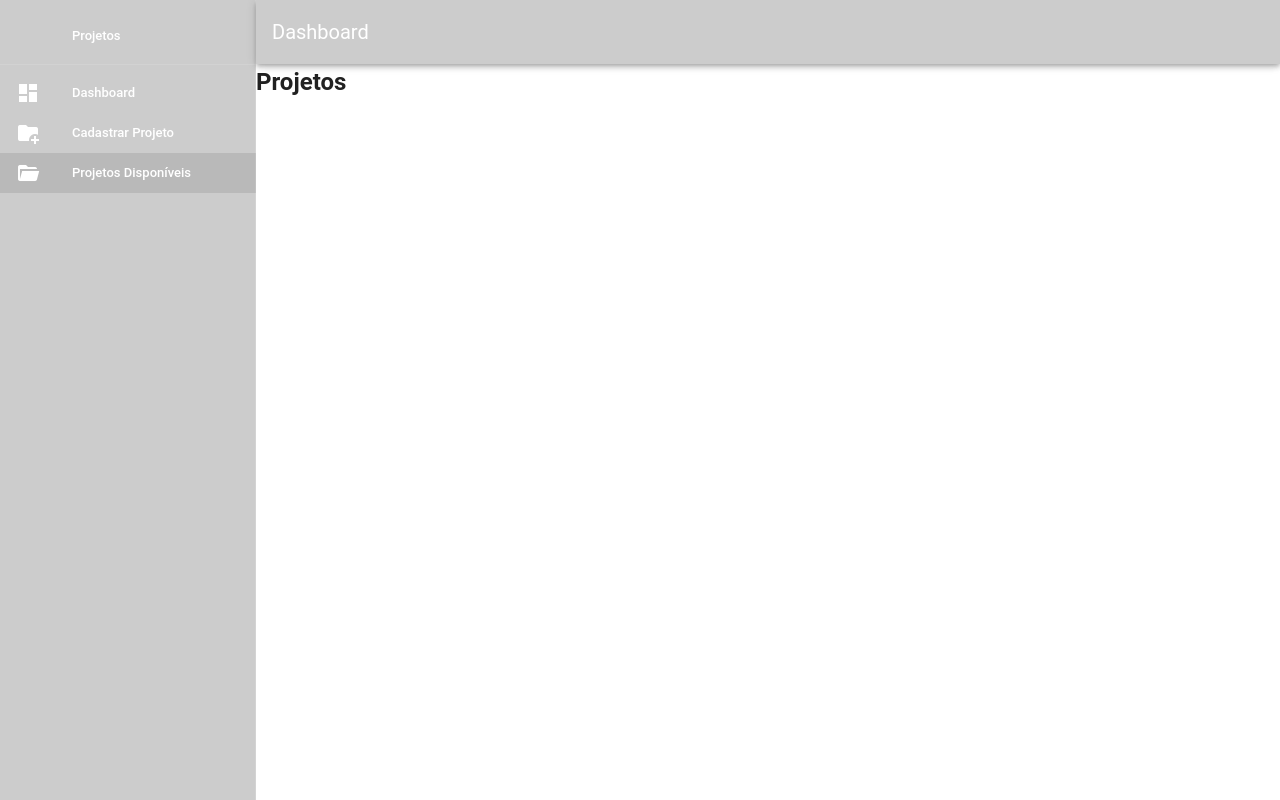
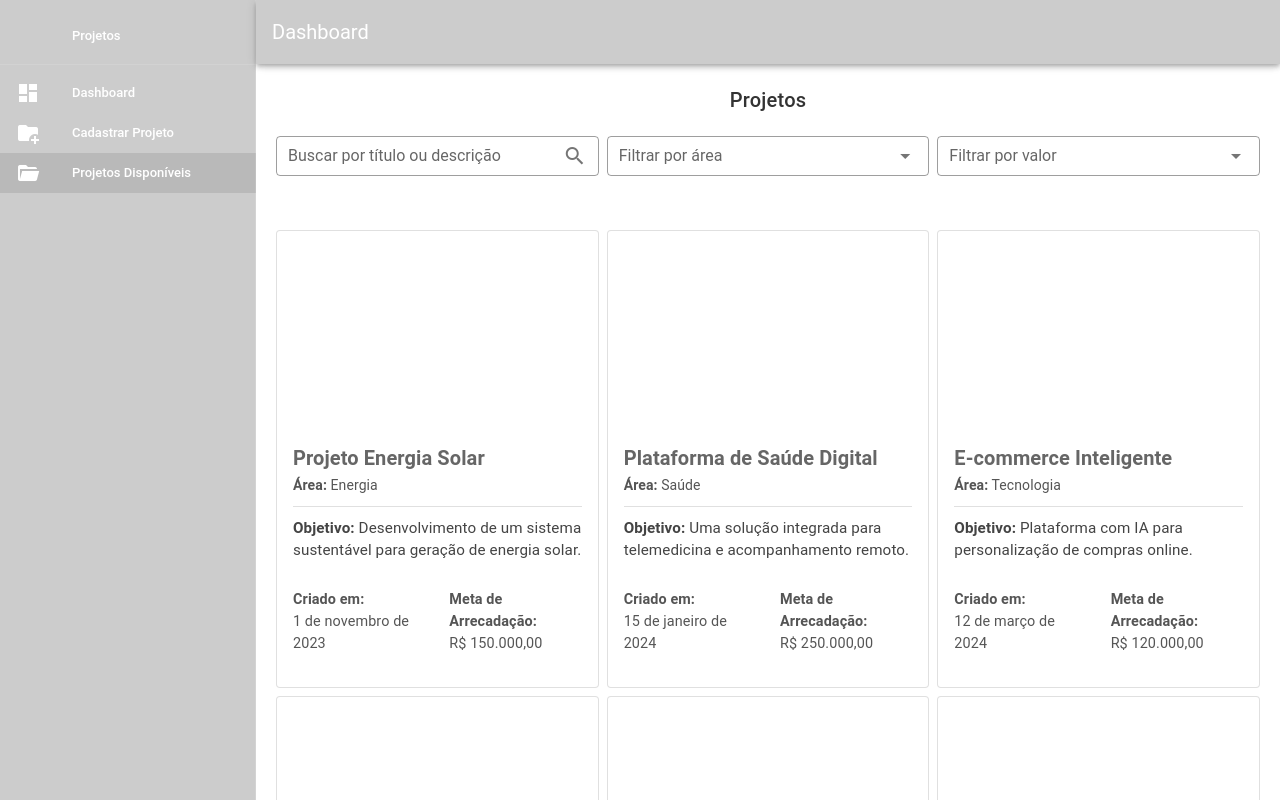
Before and after one commit to nicklopesc/social-project-dashboard, a Vue app: page /dashboard/projetos-disponiveis in a window 1280 px wide. Shown: the top 800 px of the page. Built offline with nearby package versions, Linux system fonts and the light colour scheme.

Commit message:
Componente de projetos

```diff
--- a/src/views/projects/ProjetosDisponiveis.vue
+++ b/src/views/projects/ProjetosDisponiveis.vue
@@ -1,13 +1,206 @@
 <template>
-   <h2>Projetos</h2>
+    <v-container class="projects-container">
+      <h2 class="title">Projetos</h2>
+
+
+      <v-row class="filters" dense>
+        <v-col cols="12" md="4">
+          <v-text-field
+            v-model="searchQuery"
+            label="Buscar por título ou descrição"
+            outlined
+            dense
+            clearable
+            append-icon="mdi-magnify"
+          />
+        </v-col>
+        <v-col cols="12" md="4">
+          <v-select
+            v-model="selectedArea"
+            :items="uniqueAreas"
+            label="Filtrar por área"
+            outlined
+            dense
+            clearable
+          />
+        </v-col>
+        <v-col cols="12" md="4">
+          <v-select
+            v-model="selectedFunding"
+            :items="fundingOptions"
+            label="Filtrar por valor"
+            outlined
+            dense
+            clearable
+          />
+        </v-col>
+      </v-row>
+
+
+      <v-row dense>
+        <v-col
+          v-for="project in filteredProjects"
+          :key="project.id"
+          cols="12"
+          md="6"
+          lg="4"
+        >
+          <v-card outlined class="project-card">
+
+            <v-img :src="project.image" :alt="project.title" height="200px" />
+
+
+            <v-card-text class="project-details">
+
+              <v-row>
+                <v-col>
+                  <h3 class="project-title">{{ project.title }}</h3>
+                  <p class="project-area"><strong>Área:</strong> {{ project.area }}</p>
+                </v-col>
+              </v-row>
+
+
+              <v-divider></v-divider>
+              <v-row>
+                <v-col>
+                  <p class="project-objective">
+                    <strong>Objetivo:</strong> {{ project.description }}
+                  </p>
+                </v-col>
+              </v-row>
+
+              <v-row class="details-list">
+                <v-col cols="12" md="6">
+                  <p>
+                    <strong>Criado em:</strong>
+                    <br />{{ formatDate(project.creationDate) }}
+                  </p>
+                </v-col>
+                <v-col cols="12" md="6">
+                  <p>
+                    <strong>Meta de Arrecadação:</strong>
+                    <br />{{ formatCurrency(project.targetFunding) }}
+                  </p>
+                </v-col>
+              </v-row>
+
+            </v-card-text>
+          </v-card>
+        </v-col>
+      </v-row>
+    </v-container>
   </template>
 
   <script>
+  import { projects } from "@/services/api/fakeProjectsApi";
+
   export default {
+    data() {
+      return {
+        projects,
+        searchQuery: "",
+        selectedArea: "",
+        selectedFunding: "",
+        fundingOptions: [
+          { text: "Menos de R$100.000", value: "low" },
+          { text: "Entre R$100.000 e R$200.000", value: "medium" },
+          { text: "Mais de R$200.000", value: "high" },
+        ],
+      };
+    },
+    computed: {
+      uniqueAreas() {
+        return ["Todas as Áreas", ...new Set(this.projects.map((p) => p.area))];
+      },
+      filteredProjects() {
+        return this.projects.filter((project) => {
+          const matchesSearch =
+            project.title.toLowerCase().includes(this.searchQuery.toLowerCase()) ||
+            project.description
+              .toLowerCase()
+              .includes(this.searchQuery.toLowerCase());
 
- }
+          const matchesArea =
+            !this.selectedArea || project.area === this.selectedArea;
+
+          const matchesFunding =
+            !this.selectedFunding ||
+            (this.selectedFunding === "low" && project.targetFunding < 100000) ||
+            (this.selectedFunding === "medium" &&
+              project.targetFunding >= 100000 &&
+              project.targetFunding <= 200000) ||
+            (this.selectedFunding === "high" && project.targetFunding > 200000);
+
+          return matchesSearch && matchesArea && matchesFunding;
+        });
+      },
+    },
+    methods: {
+      formatDate(date) {
+        const options = { year: "numeric", month: "long", day: "numeric" };
+        return new Date(date).toLocaleDateString("pt-BR", options);
+      },
+      formatCurrency(value) {
+        return value.toLocaleString("pt-BR", {
+          style: "currency",
+          currency: "BRL",
+        });
+      },
+    },
+  };
   </script>
 
- <style>
+  <style scoped>
+  .projects-container {
+    max-width: 1200px;
+    margin: 0 auto;
+    padding: 20px;
+  }
 
+  .title {
+    text-align: center;
+    font-size: 2rem;
+    margin-bottom: 20px;
+    color: #333;
+  }
+
+  .filters {
+    margin-bottom: 20px;
+  }
+
+  .project-card {
+    transition: transform 0.2s ease, box-shadow 0.2s ease;
+  }
+
+  .project-card:hover {
+    transform: translateY(-5px);
+    box-shadow: 0 4px 16px rgba(0, 0, 0, 0.2);
+  }
+
+  .project-title {
+    font-size: 1.25rem;
+    font-weight: bold;
+    margin-bottom: 5px;
+  }
+
+  .project-area {
+    color: #555;
+    margin-bottom: 10px;
+  }
+
+  .details-list {
+    font-size: 0.9rem;
+    color: #555;
+    margin-top: -10px;
+  }
+
+  .project-objective {
+    font-size: 0.95rem;
+    margin-top: 10px;
+    color: #444;
+  }
+
+  .divider-margin {
+    margin: 2px 0;
+  }
   </style>
```
Lines whose indentation alone changed are shown as unchanged.
